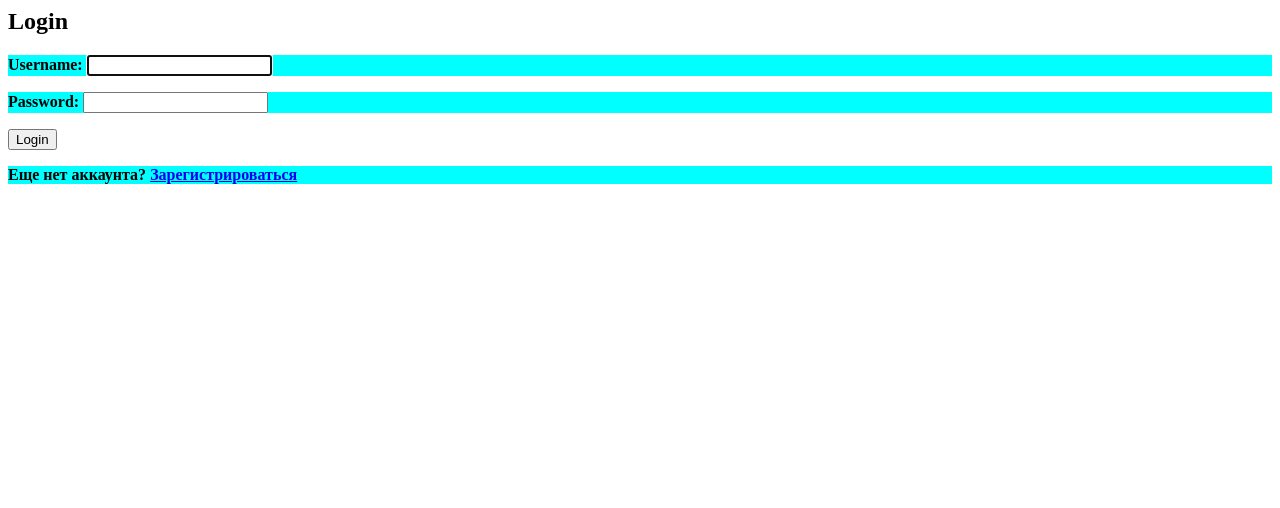
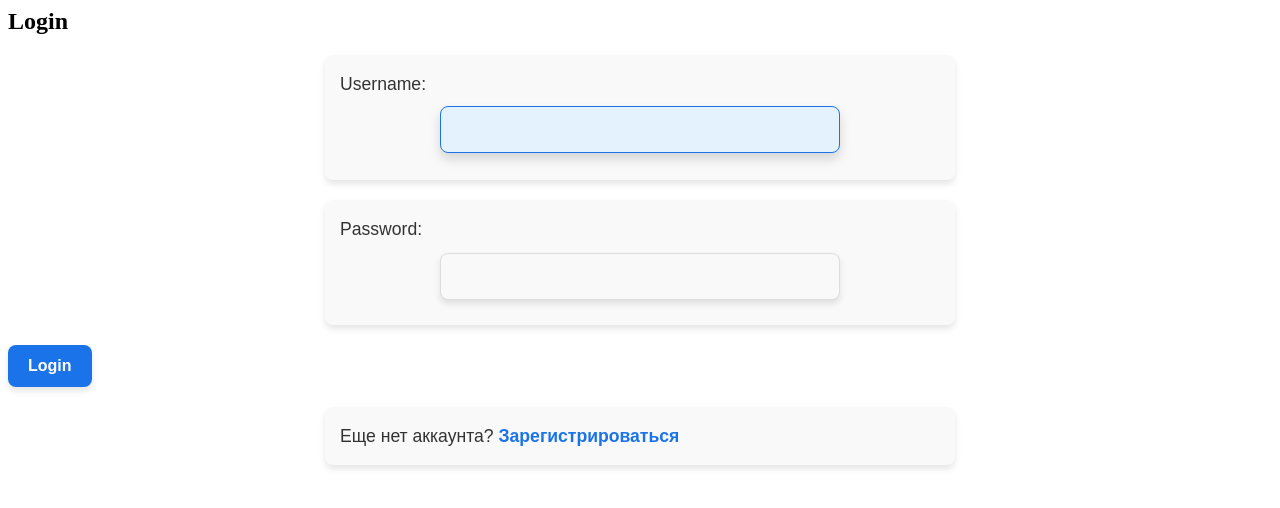
Before and after one commit to tsyplakou/coursera, a Django app: page /login/ in a window 1280 px wide. Shown: the top 508 px of the page. Run offline with Django 5.2, Linux system fonts and the light colour scheme.

Commit message:
Update css styles.

```diff
--- a/coursera/settings.py
+++ b/coursera/settings.py
@@ -129,6 +129,9 @@ USE_TZ = True
 # https://docs.djangoproject.com/en/5.1/howto/static-files/
 
 STATIC_URL = 'static/'
+STATICFILES_DIRS = [
+    BASE_DIR / "static",
+]
 
 # Default primary key field type
 # https://docs.djangoproject.com/en/5.1/ref/settings/#default-auto-field
--- a/static/styles/main.css
+++ b/static/styles/main.css
@@ -1,4 +1,108 @@
 p {
-	background-color: aqua;
-	font-weight: 600;
+	font-family: Arial, sans-serif;
+	font-size: 1.1em;
+	line-height: 1.6;
+	color: #333;
+	background-color: #f9f9f9;
+	padding: 15px;
+	border-radius: 8px;
+	box-shadow: 0px 4px 6px rgba(0, 0, 0, 0.1);
+	transition: all 0.3s ease;
+	margin: 20px auto;
+	max-width: 600px;
 }
+
+p:hover {
+	background-color: #e3f2fd;
+	color: #1a237e;
+	transform: translateY(-4px);
+	box-shadow: 0px 6px 12px rgba(0, 0, 0, 0.15);
+}
+
+input {
+	width: 100%;
+	max-width: 400px;
+	padding: 12px 15px;
+	font-size: 1em;
+	color: #333;
+	background-color: #f9f9f9;
+	border: 1px solid #ddd;
+	border-radius: 8px;
+	box-shadow: 0px 4px 6px rgba(0, 0, 0, 0.1);
+	transition: all 0.3s ease;
+	outline: none;
+	margin: 10px auto;
+	display: block;
+}
+
+input:focus {
+	border-color: #1a73e8;
+	background-color: #e3f2fd;
+	box-shadow: 0px 6px 12px rgba(0, 0, 0, 0.15);
+	transform: translateY(-2px);
+}
+
+button {
+    padding: 12px 20px;
+    font-size: 1em;
+    font-weight: bold;
+    color: #ffffff;
+    background-color: #1a73e8;
+    border: none;
+    border-radius: 8px;
+    cursor: pointer;
+    transition: all 0.3s ease;
+    box-shadow: 0px 4px 6px rgba(0, 0, 0, 0.1);
+}
+
+button:hover {
+    background-color: #155bb5;
+    box-shadow: 0px 6px 12px rgba(0, 0, 0, 0.15);
+    transform: translateY(-2px);
+}
+
+button:active {
+    background-color: #0d47a1;
+    transform: translateY(1px);
+}
+
+a {
+    font-size: 1em;
+    color: #1a73e8;
+    text-decoration: none;
+    font-weight: bold;
+    transition: color 0.3s ease, border-bottom 0.3s ease;
+    border-bottom: 2px solid transparent;
+}
+
+a:hover {
+    color: #0d47a1;
+    border-bottom: 2px solid #0d47a1;
+}
+
+a:active {
+    color: #0b3c8c;
+    border-bottom: 2px solid #0b3c8c;
+}
+
+ul {
+    list-style-type: none;
+    padding: 0;
+    margin: 0;
+    max-width: 500px;
+}
+
+li {
+    background-color: #f9f9f9;
+    color: #333;
+    padding: 15px;
+    margin: 8px 0;
+    border-radius: 8px;
+    box-shadow: 0px 4px 6px rgba(0, 0, 0, 0.1);
+    transition: background-color 0.3s ease, transform 0.3s ease;
+}
+
+li:hover {
+    background-color: #e3f2fd;
+    transform: translateX(10px);
+}
```
